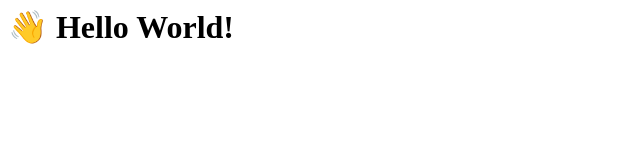
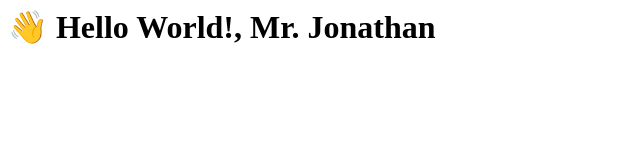
Before and after one commit to BigCobra/games, a plain HTML site: page index.html in a window 1280 px wide. Shown: the whole page, without its empty margins (0-640 px from the left). Drawn offline with Linux system fonts and the light colour scheme.

Commit message:
added my son's name!

```diff
--- a/index.html
+++ b/index.html
@@ -1 +1 @@
-<h1>👋 Hello World!</h1>
+<h1>👋 Hello World!, Mr. Jonathan</h1>
```
